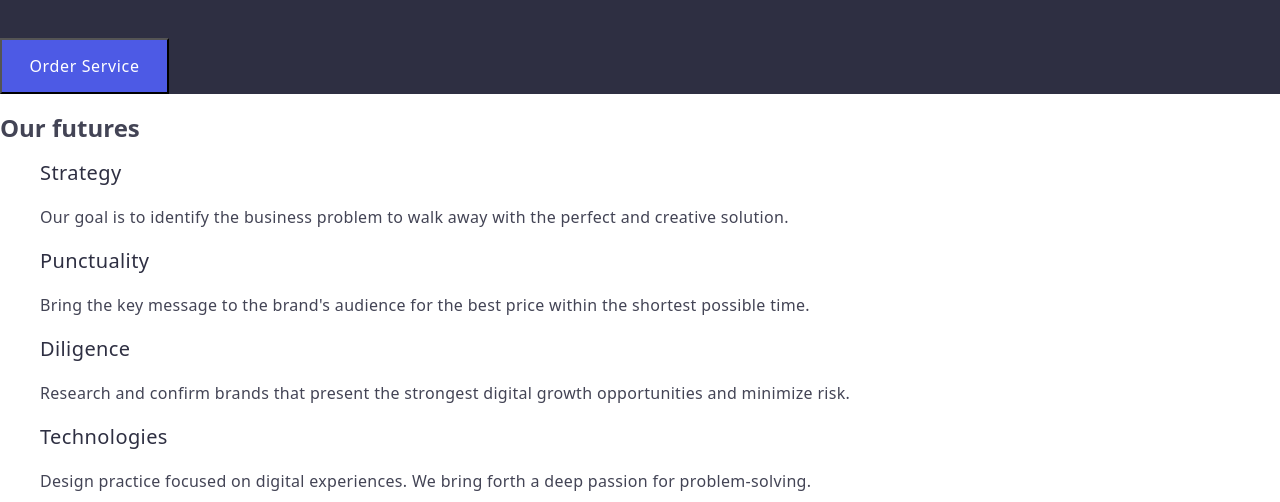
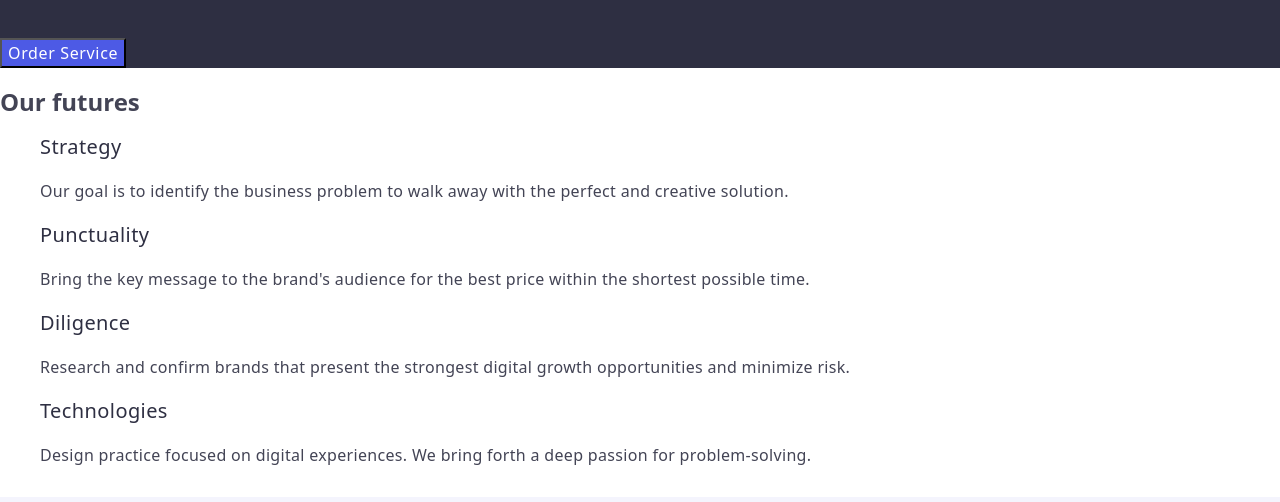
Before and after one commit to Oleg44354354215/goit-markup-hw-02, a plain HTML site: page index.html in a window 1280 px wide. Shown: the part 289-791 px from the top of the page. Drawn offline with nearby package versions, Linux system fonts and the light colour scheme.

Commit message:
add vs;slf

```diff
--- a/css/style.css
+++ b/css/style.css
@@ -104,8 +104,6 @@ line-height: 1.5;
 letter-spacing: 0.04em;
 color: #fff;
 cursor: pointer;
-width: 169px;
-height: 56px;
 }
 
 .but:hover{
```
